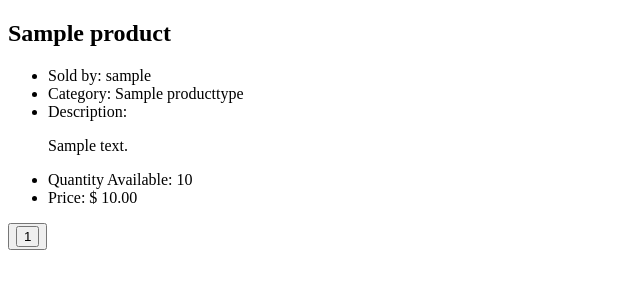
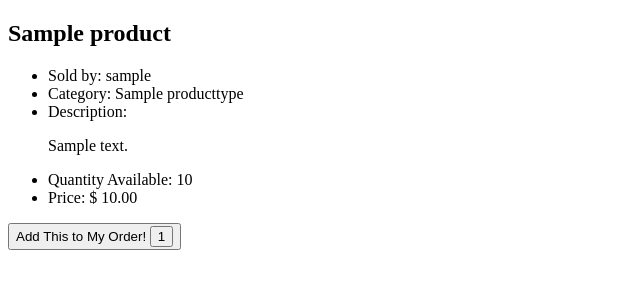
Before and after one commit to Ludicrous-Ducks/Bangazon_django, a Django app: page /product_detail/1/ in a window 1280 px wide. Shown: the top 300 px of the page, without its empty margins (0-640 px from the left). Run offline with Django 3.2, Linux system fonts and the light colour scheme; tables that the repository leaves empty hold one stand-in row (values such as "Sample post").

Commit message:
added text to the buttons on the details page

```diff
--- a/bangazon/bangazon_ui/templates/bangazon_ui/product_detail_view.html
+++ b/bangazon/bangazon_ui/templates/bangazon_ui/product_detail_view.html
@@ -27,7 +27,7 @@
 
 <form class="" action="{% url 'bangazon_ui:add_to_order' %}" method="post">
 {% csrf_token %}
-  <button>
+  <button type="submit">Add This to My Order!
     <input type="submit" value="{{object.pk}}" name="product_pk"/>
   </button>
 </form>
```
